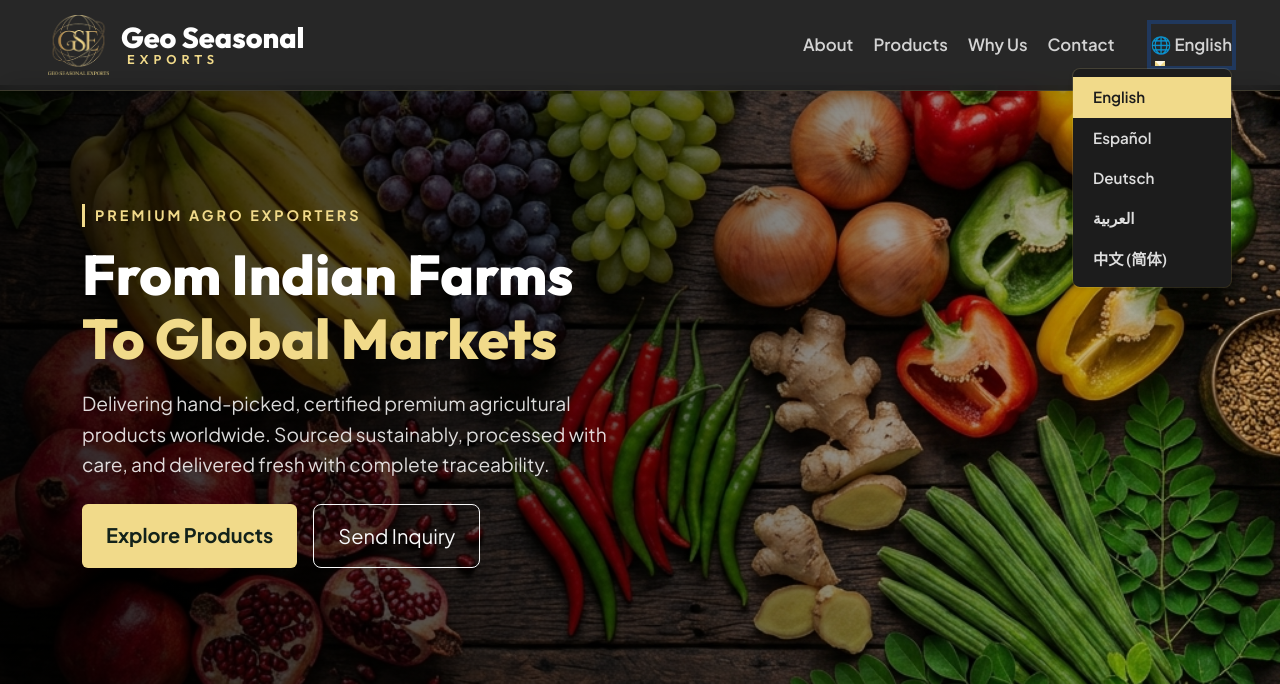
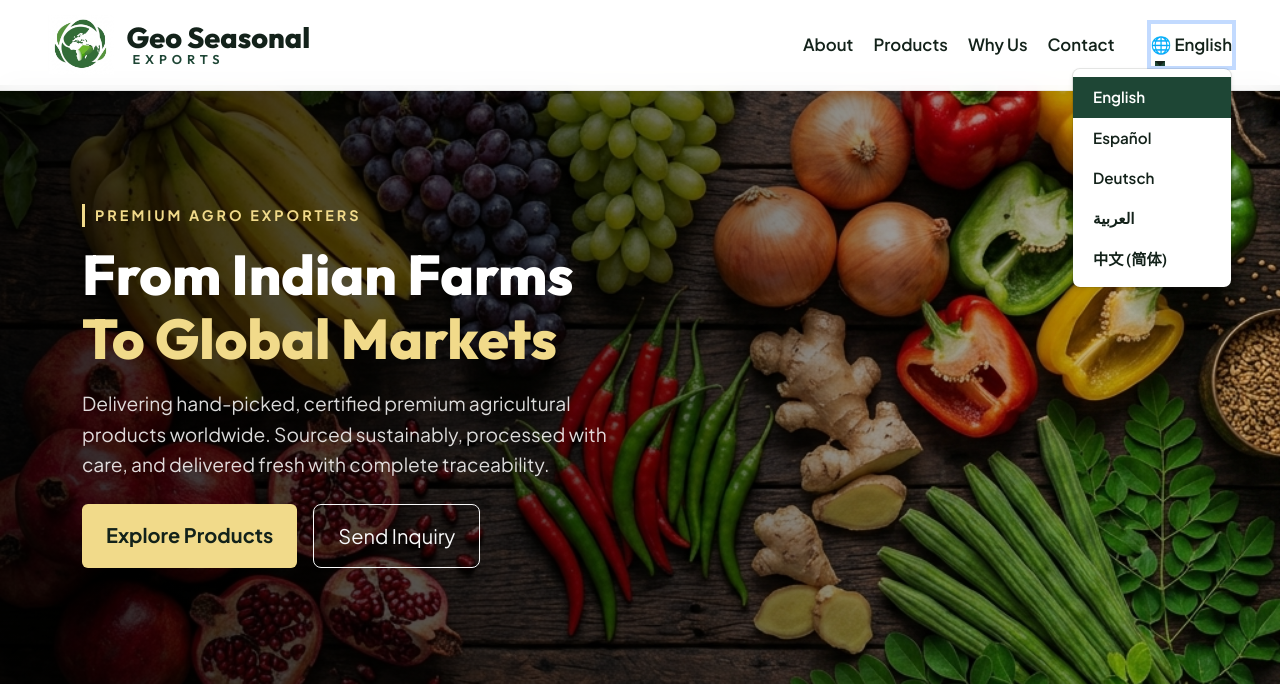
Before and after one commit to jayakrishna007/agri_export_website, a Flask app: page / in a window 1280 px wide, after a click that opens the changed part. Shown: the top 684 px of the page. Run offline with Flask 3, Linux system fonts and the light colour scheme; some libraries are stand-ins or nearby versions.

Commit message:
Update logo and change header layout color to white

```diff
--- a/agri_export_website/static/css/style.css
+++ b/agri_export_website/static/css/style.css
@@ -53,14 +53,14 @@ h1, h2, h3, h4, h5, h6 {
    NAVBAR
    ========================================================================== */
 .navbar {
-    background-color: rgba(28, 28, 28, 0.95) !important;
+    background-color: rgba(255, 255, 255, 0.95) !important;
     backdrop-filter: blur(12px);
     -webkit-backdrop-filter: blur(12px);
-    border-bottom: 1px solid rgba(241, 218, 138, 0.15);
+    border-bottom: 1px solid rgba(19, 34, 26, 0.08);
     transition: var(--transition-smooth);
     padding-top: 10px;
     padding-bottom: 10px;
-    box-shadow: 0 4px 20px rgba(0, 0, 0, 0.15);
+    box-shadow: 0 4px 20px rgba(0, 0, 0, 0.05);
 }
 
 .company-logo {
@@ -85,7 +85,7 @@ h1, h2, h3, h4, h5, h6 {
 }
 
 .company-main {
-    color: #ffffff;
+    color: var(--primary-forest);
     font-family: 'Outfit', sans-serif;
     font-size: 1.8rem;
     font-weight: 800;
@@ -93,7 +93,7 @@ h1, h2, h3, h4, h5, h6 {
 }
 
 .company-sub {
-    color: var(--accent-gold);
+    color: var(--secondary-emerald);
     font-family: 'Outfit', sans-serif;
     font-size: 0.8rem;
     font-weight: 600;
@@ -104,7 +104,7 @@ h1, h2, h3, h4, h5, h6 {
 }
 
 .nav-link {
-    color: rgba(255, 255, 255, 0.8) !important;
+    color: var(--primary-forest) !important;
     font-size: 1.05rem;
     font-weight: 600;
     margin-left: 20px;
@@ -120,12 +120,12 @@ h1, h2, h3, h4, h5, h6 {
     left: 0;
     width: 0;
     height: 2px;
-    background-color: var(--accent-gold);
+    background-color: var(--secondary-emerald);
     transition: var(--transition-smooth);
 }
 
 .nav-link:hover {
-    color: var(--accent-gold) !important;
+    color: var(--secondary-emerald) !important;
 }
 
 .nav-link:hover::after {
@@ -494,7 +494,7 @@ footer p {
     .nav-link {
         margin-left: 0;
         padding: 10px 15px !important;
-        border-bottom: 1px solid rgba(255, 255, 255, 0.08);
+        border-bottom: 1px solid rgba(19, 34, 26, 0.08);
     }
 
     .nav-link::after {
@@ -502,12 +502,12 @@ footer p {
     }
 
     .navbar-collapse {
-        background-color: #1c1c1c;
+        background-color: #ffffff;
         margin-top: 10px;
         padding: 10px 15px;
         border-radius: 8px;
-        box-shadow: 0 10px 20px rgba(0, 0, 0, 0.2);
-        border: 1px solid rgba(241, 218, 138, 0.15);
+        box-shadow: 0 10px 20px rgba(0, 0, 0, 0.05);
+        border: 1px solid rgba(19, 34, 26, 0.1);
     }
 
     .hero-section {
@@ -652,29 +652,29 @@ html[dir="rtl"] .dropdown-menu {
 
 /* Language Dropdown Custom Premium Styling */
 .dropdown-menu {
-    background-color: #1c1c1c;
-    border: 1px solid rgba(241, 218, 138, 0.15);
+    background-color: #ffffff;
+    border: 1px solid rgba(19, 34, 26, 0.1);
     border-radius: 8px;
     padding: 8px 0;
-    box-shadow: 0 10px 30px rgba(0, 0, 0, 0.25);
+    box-shadow: 0 10px 30px rgba(0, 0, 0, 0.05);
 }
 
 .dropdown-item {
     font-size: 0.95rem;
     font-weight: 600;
-    color: rgba(255, 255, 255, 0.85);
+    color: var(--primary-forest);
     padding: 8px 20px;
     transition: var(--transition-smooth);
 }
 
 .dropdown-item:hover {
-    background-color: rgba(241, 218, 138, 0.1);
-    color: var(--accent-gold);
+    background-color: var(--bg-mint);
+    color: var(--secondary-emerald);
 }
 
 .dropdown-item.active, .dropdown-item:active {
-    background-color: var(--accent-gold) !important;
-    color: #1c1c1c !important;
+    background-color: var(--secondary-emerald) !important;
+    color: #ffffff !important;
 }
 
 @media (max-width: 991.98px) {
--- a/agri_export_website/templates/base.html
+++ b/agri_export_website/templates/base.html
@@ -17,7 +17,7 @@
 </head>
 <body>
 
-<nav class="navbar navbar-expand-lg navbar-dark fixed-top">
+<nav class="navbar navbar-expand-lg navbar-light fixed-top">
 
     <div class="container-fluid px-3 px-md-5">
         <a class="navbar-brand company-logo" href="#">
```
Also changed, not shown: agri_export_website/static/images/logo.png.
